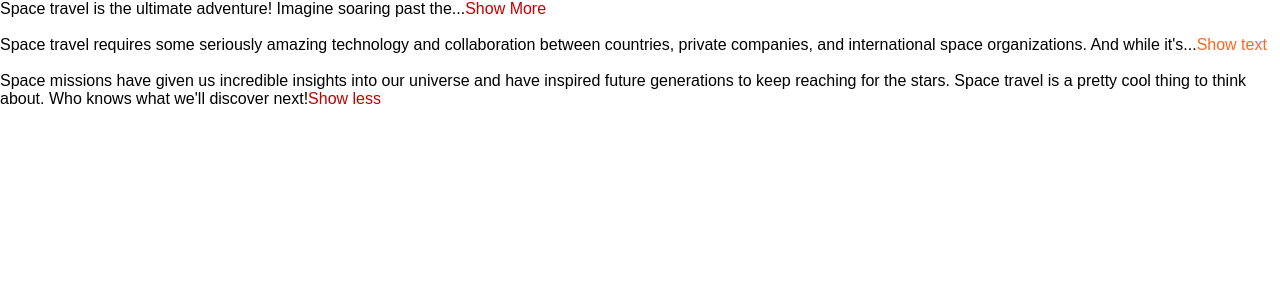
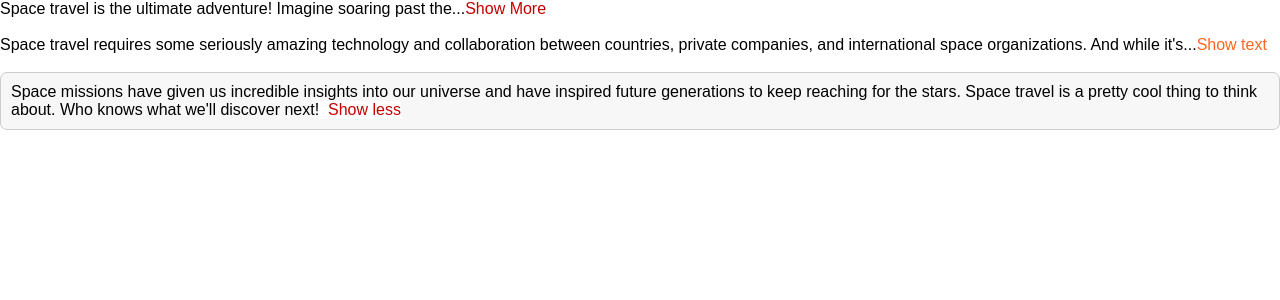
Before and after one commit to Ayman-96/Text-Expand, a React (Vite) app: page / in a window 1280 px wide. Shown: the top 300 px of the page. Built offline with nearby package versions, Linux system fonts and the light colour scheme.

Commit message:
adding className and make it reusable

```diff
--- a/src/App.jsx
+++ b/src/App.jsx
@@ -42,6 +42,7 @@ function TextExpander({
   collapseButtonText = "Show less",
   buttonColor = "#c40000",
   expanded = false,
+  className = "card",
 }) {
   const [showText, setShowText] = useState(expanded);
 
@@ -57,8 +58,8 @@ function TextExpander({
     setShowText((showText) => !showText);
   }
   return (
-    <div>
-      <div>
+    <div className="container">
+      <div className={className}>
         {showText ? children : collapsedText + "..."}
         <button
           onClick={handleTextDisplay}
@@ -69,7 +70,7 @@ function TextExpander({
             fontSize: "16px",
           }}
         >
-          {showText ? collapseButtonText : expandButtonText}
+          {showText ? "\u00A0\u00A0" + collapseButtonText : expandButtonText}
         </button>
       </div>
       <br />
```
